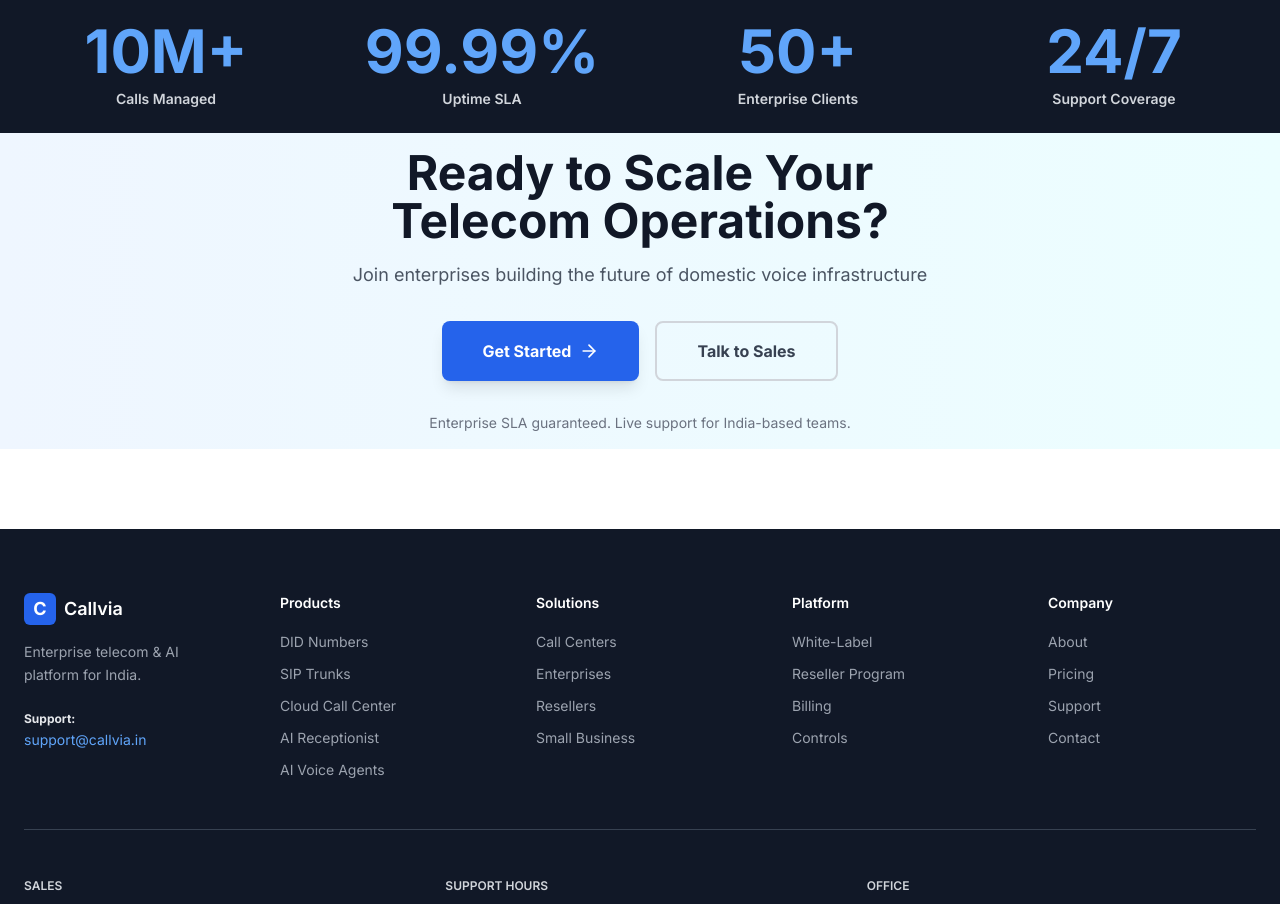
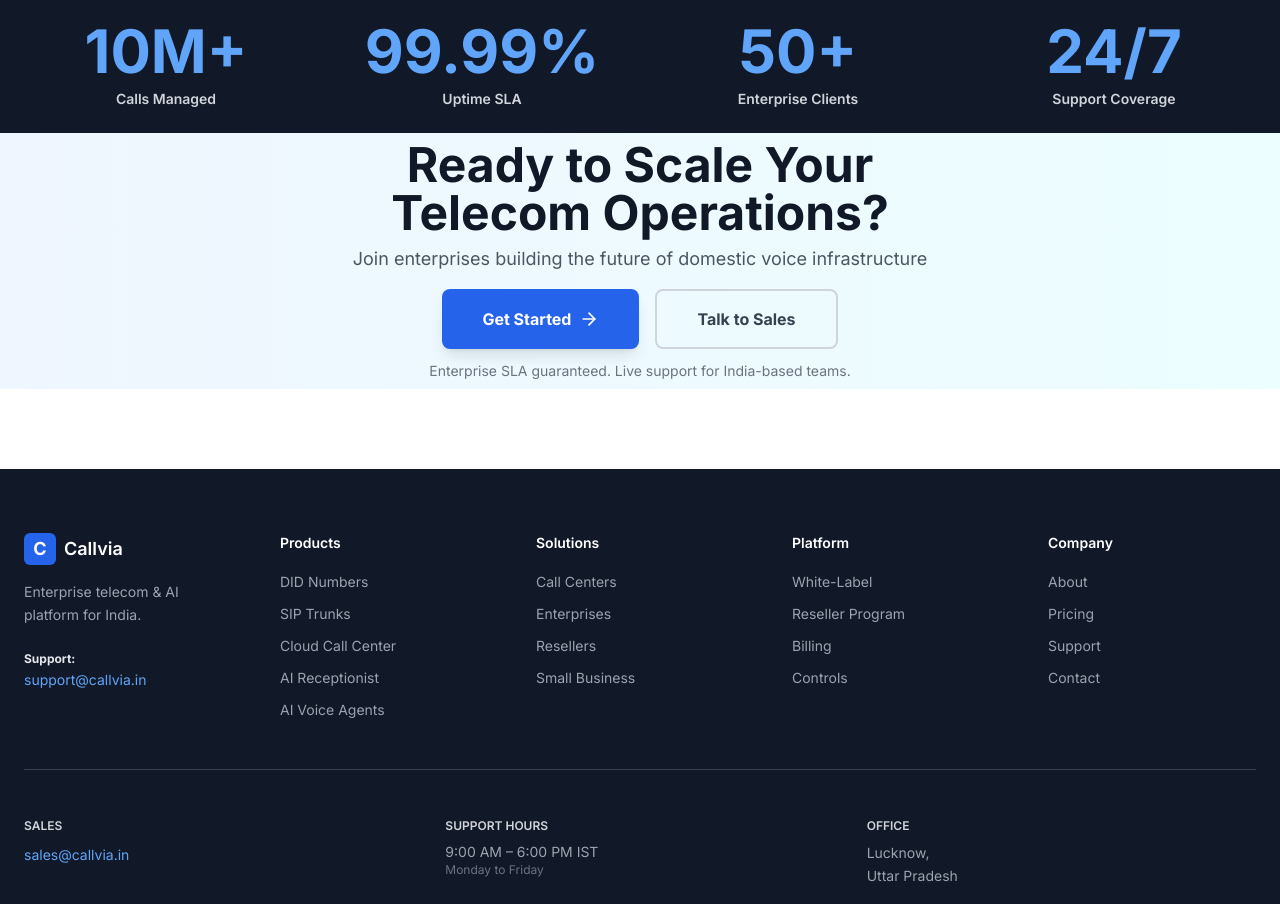
Before and after one commit to sonu28281/Callvia, a React (Vite) app: page / in a window 1280 px wide. Shown: the part 4600-5504 px from the top of the page. Built offline with nearby package versions, Linux system fonts and the light colour scheme.

Commit message:
Remove CTA-footer gap: Reduce padding py-4 to py-2 and minimize margins (mb-4 to mb-2, mb-8 to mb-4, mt-8 to mt-3)

```diff
--- a/src/pages/Home.jsx
+++ b/src/pages/Home.jsx
@@ -763,12 +763,12 @@
       </section>
 
       {/* ========== CTA SECTION ========== */}
-      <section className="bg-gradient-to-r from-blue-50 to-cyan-50 py-4 px-6">
+      <section className="bg-gradient-to-r from-blue-50 to-cyan-50 py-2 px-6">
         <div className="max-w-4xl mx-auto text-center">
-          <h2 className="text-4xl lg:text-5xl font-bold text-gray-900 mb-4">
+          <h2 className="text-4xl lg:text-5xl font-bold text-gray-900 mb-2">
             Ready to Scale Your<br />Telecom Operations?
           </h2>
-          <p className="text-lg text-gray-600 mb-8 max-w-2xl mx-auto">
+          <p className="text-lg text-gray-600 mb-4 max-w-2xl mx-auto">
             Join enterprises building the future of domestic voice infrastructure
           </p>
 
@@ -781,7 +781,7 @@
             </button>
           </div>
 
-          <p className="text-gray-500 text-sm mt-8">
+          <p className="text-gray-500 text-sm mt-3">
             Enterprise SLA guaranteed. Live support for India-based teams.
           </p>
         </div>
```
